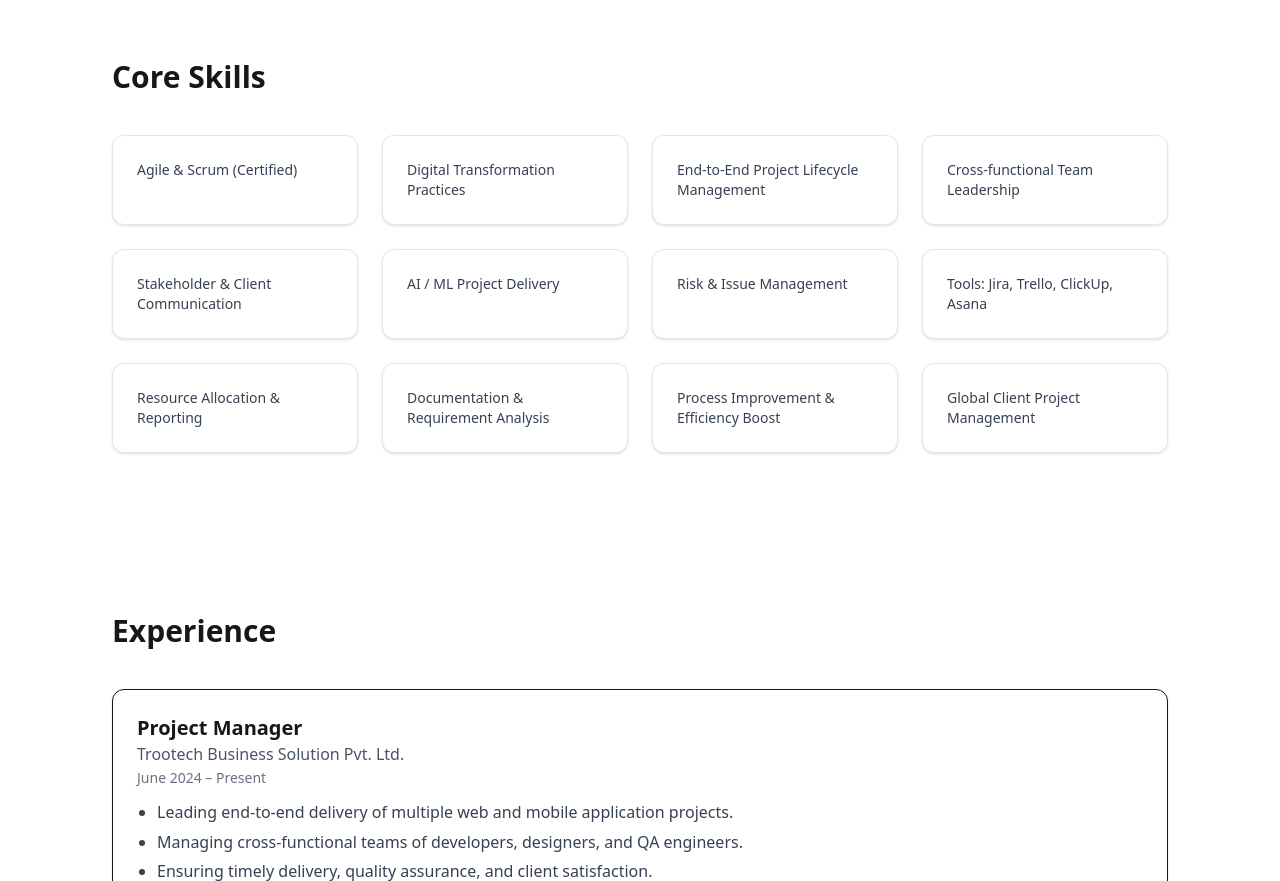
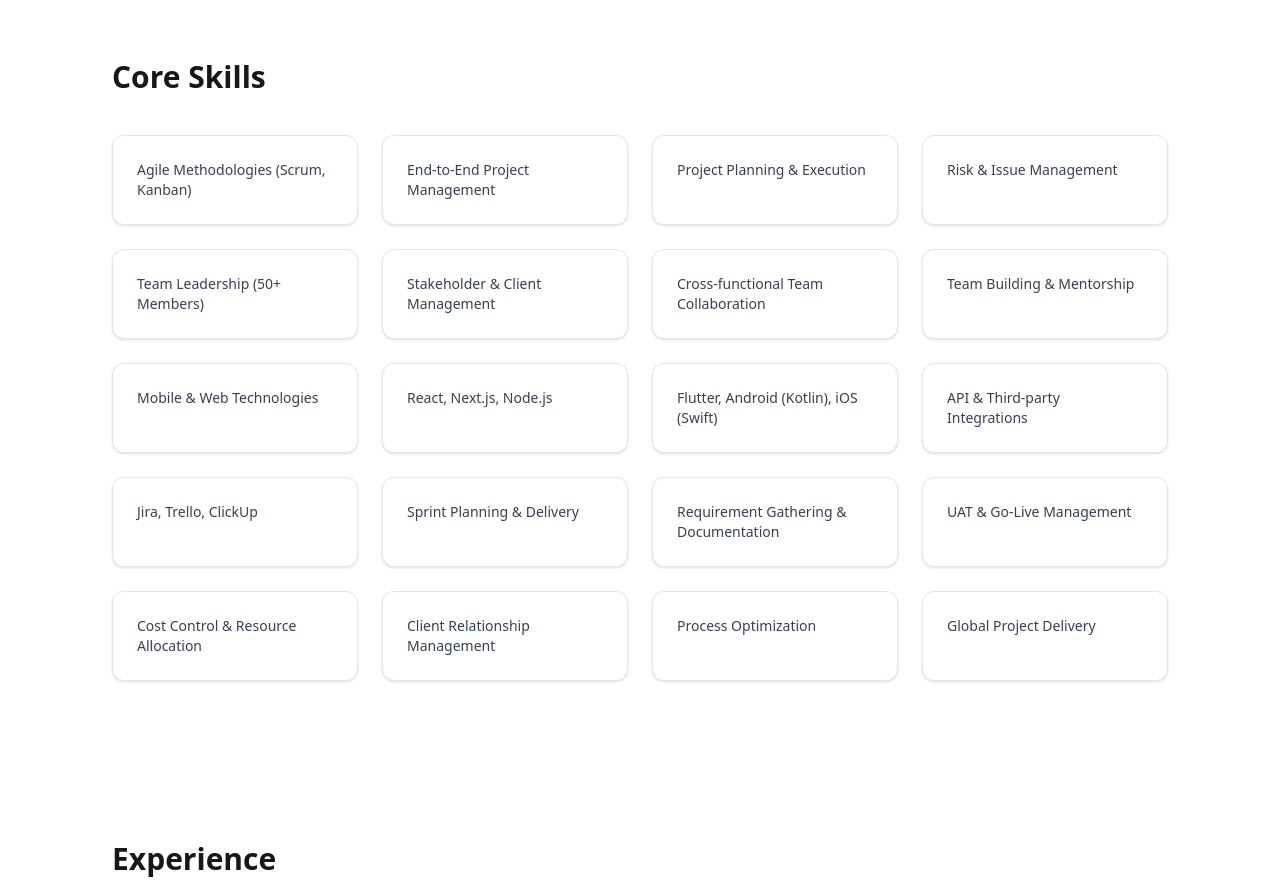
Before and after one commit to nndharmanathi/niral_cv, a Next.js app: page / in a window 1280 px wide. Shown: the part 680-1561 px from the top of the page. Built offline with nearby package versions, Linux system fonts and the light colour scheme.

Commit message:
Update Skills.js

```diff
--- a/components/Skills.js
+++ b/components/Skills.js
@@ -1,18 +1,35 @@
 export default function Skills() {
 
   const skills = [
-    "Agile & Scrum (Certified)",
-    "Digital Transformation Practices",
-    "End-to-End Project Lifecycle Management",
-    "Cross-functional Team Leadership",
-    "Stakeholder & Client Communication",
-    "AI / ML Project Delivery",
+    // Project Management
+    "Agile Methodologies (Scrum, Kanban)",
+    "End-to-End Project Management",
+    "Project Planning & Execution",
     "Risk & Issue Management",
-    "Tools: Jira, Trello, ClickUp, Asana",
-    "Resource Allocation & Reporting",
-    "Documentation & Requirement Analysis",
-    "Process Improvement & Efficiency Boost",
-    "Global Client Project Management",
+
+    // Leadership
+    "Team Leadership (50+ Members)",
+    "Stakeholder & Client Management",
+    "Cross-functional Team Collaboration",
+    "Team Building & Mentorship",
+
+    // Technical Understanding
+    "Mobile & Web Technologies",
+    "React, Next.js, Node.js",
+    "Flutter, Android (Kotlin), iOS (Swift)",
+    "API & Third-party Integrations",
+
+    // Tools & Process
+    "Jira, Trello, ClickUp",
+    "Sprint Planning & Delivery",
+    "Requirement Gathering & Documentation",
+    "UAT & Go-Live Management",
+
+    // Business & Strategy
+    "Cost Control & Resource Allocation",
+    "Client Relationship Management",
+    "Process Optimization",
+    "Global Project Delivery"
   ];
 
   return (
```
